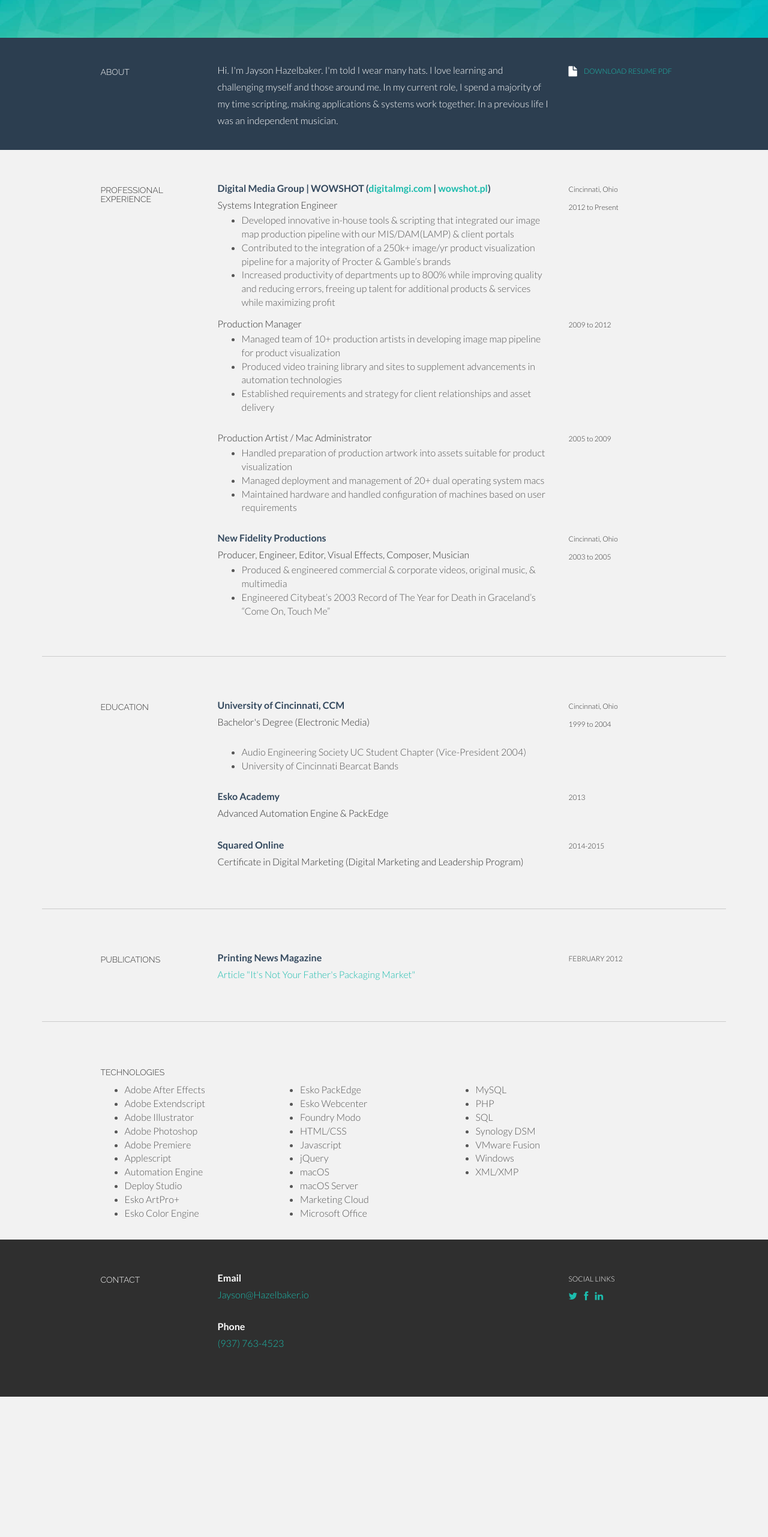
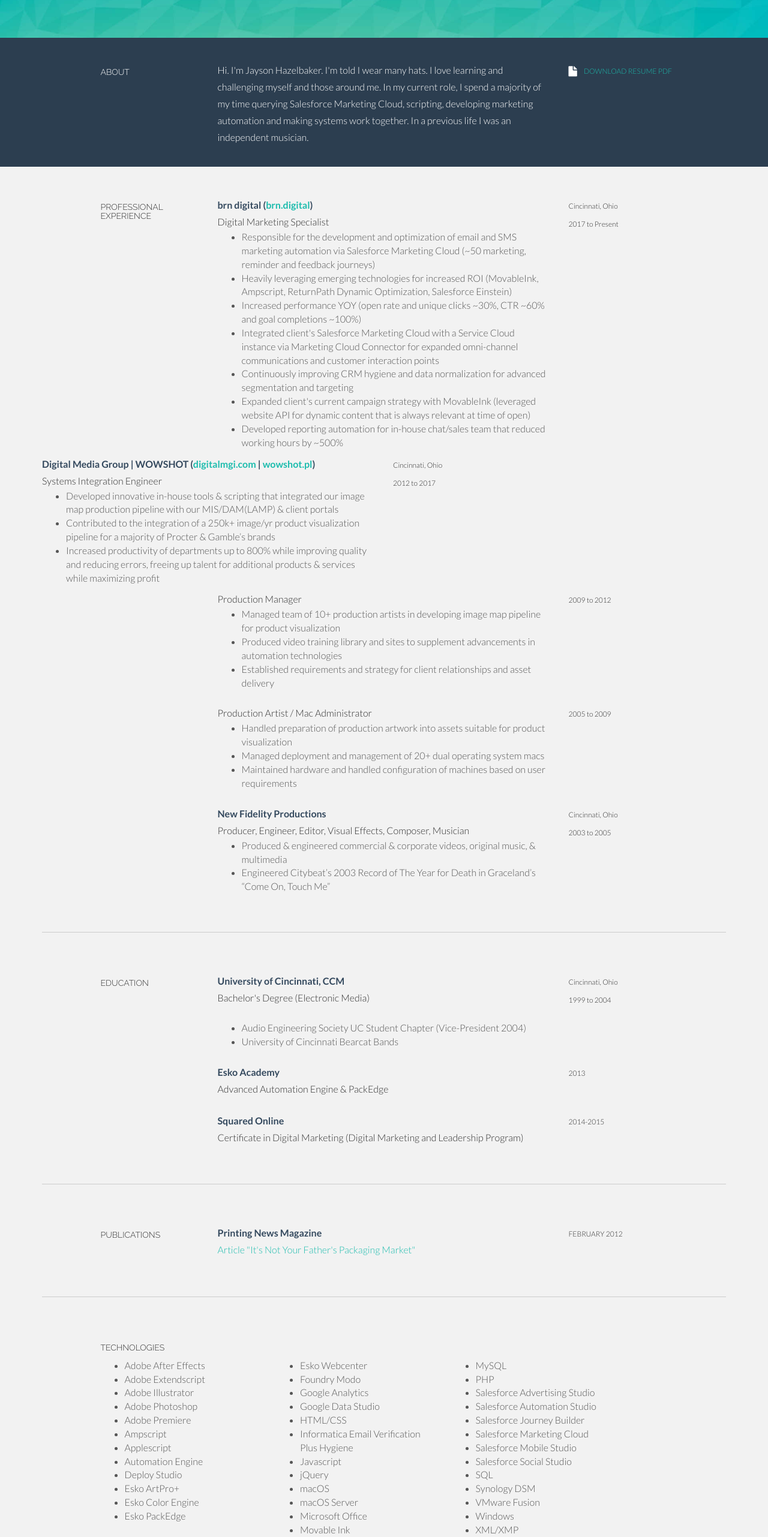
Before and after one commit to JaysonHazelbaker/JaysonHazelbaker.github.io, a plain HTML site: page index.html in a window 1280 px wide. Shown: the part 237-2800 px from the top of the page at 60% size. Before the commit the page ends 2566 px from the top, so only its background shows below. Drawn offline with Linux system fonts and the light colour scheme.

Commit message:
Update index.html
More resume updates

```diff
--- a/index.html
+++ b/index.html
@@ -65,7 +65,7 @@
 				</div>
 				<div class="col-lg-6">
 					<!-- EDIT: about -->
-					<p>Hi. I'm Jayson Hazelbaker. I'm told I wear many hats. I love learning and challenging myself and those around me. In my current role, I spend a majority of my time scripting, making applications & systems work together. In a previous life I was an independent musician.</p>
+					<p>Hi. I'm Jayson Hazelbaker. I'm told I wear many hats. I love learning and challenging myself and those around me. In my current role, I spend a majority of my time querying Salesforce Marketing Cloud, scripting, developing marketing automation and making systems work together. In a previous life I was an independent musician.</p>
 				</div>
 				<div class="col-lg-3">
 					<!-- EDIT: download link -->
@@ -87,6 +87,25 @@
 				</div>
 				<!-- EDIT: work line 1 -->
 				<div class="col-lg-6">
+					<p class="tight"><t>brn digital (<a href="https://brn.digital" target="_blank">brn.digital</a>)</t><br/>
+						Digital Marketing Specialist<br/>
+						<ul>
+							<li>Responsible for the development and optimization of email and SMS marketing automation via Salesforce Marketing Cloud (~50 marketing, reminder and feedback journeys)</li>
+						  	<li>Heavily leveraging emerging technologies for increased ROI (MovableInk, Ampscript, ReturnPath Dynamic Optimization, Salesforce Einstein)</li>
+						  	<li>Increased performance YOY (open rate and unique clicks ~30%, CTR ~60% and goal completions ~100%)</li>
+						  	<li>Integrated client's Salesforce Marketing Cloud with a Service Cloud instance via Marketing Cloud Connector for expanded omni-channel communications and customer interaction points</li>
+						  	<li>Continuously improving CRM hygiene and data normalization for advanced segmentation and targeting</li>
+						  	<li>Expanded client's current campaign strategy with MovableInk (leveraged website API for dynamic content that is always relevant at time of open) </li>
+						  	<li>Developed reporting automation for in-house chat/sales team that reduced working hours by ~500%
+						</ul>
+					<!-- <more>Here's where you put a description of the position you held. Responsibilities, accomplishments - the same as you would do on a standard paper resume, but this will be online and look cooler.</more></p> -->
+				</div>
+				<div class="col-lg-3">
+					<p><sm>Cincinnati, Ohio<br/>
+					2017 to Present</sm></p>
+				</div>
+				<!-- EDIT: work line 2 -->
+				<div class="col-lg-6">
 					<p class="tight"><t>Digital Media Group | WOWSHOT (<a href="http://digitalmgi.com" target="_blank">digitalmgi.com</a> | <a href="http://wowshot.pl" target="_blank">wowshot.pl</a>)</t><br/>
 						Systems Integration Engineer<br/>
 						<ul>
@@ -98,10 +117,10 @@
 				</div>
 				<div class="col-lg-3">
 					<p><sm>Cincinnati, Ohio<br/>
-					2012 to Present</sm></p>
+					2012 to 2017</sm></p>
 				</div>
 
-				<!-- EDIT: work line 2-->
+				<!-- EDIT: work line 3-->
 				<div class="col-lg-6 col-lg-offset-3">
 					<p class="tight">Production Manager<br/>
 						<ul>
@@ -115,7 +134,7 @@
 				<div class="col-lg-3">
 					<p><sm>2009 to 2012 <br/></sm></p>
 				</div>
-				<!-- EDIT: work line 3-->
+				<!-- EDIT: work line 4-->
 				<div class="col-lg-6 col-lg-offset-3">
 					<p class="tight">Production Artist / Mac Administrator<br/>
 						<ul>
@@ -129,7 +148,7 @@
 				<div class="col-lg-3">
 					<p><sm>2005 to 2009<br/></sm></p>
 				</div>
-				<!-- EDIT: work line 4-->
+				<!-- EDIT: work line 5-->
 				<div class="col-lg-6 col-lg-offset-3">
 					<p class="tight"><t>New Fidelity Productions</t><br/>Producer, Engineer, Editor, Visual Effects, Composer, Musician<br/>
 						<ul>
@@ -235,31 +254,41 @@
 						  <li>Adobe Illustrator</li>
 						  <li>Adobe Photoshop</li>
 						  <li>Adobe Premiere</li>
+						  <li>Ampscript</li>
 						  <li>Applescript</li>
 						  <li>Automation Engine</li>
 						  <li>Deploy Studio</li>
 						  <li>Esko ArtPro+</li>
 						  <li>Esko Color Engine</li>
+						  <li>Esko PackEdge</li>
 						</ul>
 				</div>
 				<div class="col-lg-3">
 						<ul>
-						  <li>Esko PackEdge</li>
 						  <li>Esko Webcenter</li>
 						  <li>Foundry Modo</li>
+						  <li>Google Analytics</li>
+						  <li>Google Data Studio</li>
 						  <li>HTML/CSS</li>
+						  <li>Informatica Email Verification Plus Hygiene</li>
 						  <li>Javascript</li>
 						  <li>jQuery</li>
 						  <li>macOS</li>
 						  <li>macOS Server</li>
-						  <li>Marketing Cloud</li>
 						  <li>Microsoft Office</li>
+						  <li>Movable Ink</li>
 						</ul>
 				</div>
 				<div class="col-lg-3">
 						<ul>
 							<li>MySQL</li>
 							<li>PHP</li>
+							<li>Salesforce Advertising Studio</li>
+							<li>Salesforce Automation Studio</li>
+							<li>Salesforce Journey Builder</li>
+							<li>Salesforce Marketing Cloud</li>
+							<li>Salesforce Mobile Studio</li>
+							<li>Salesforce Social Studio</li>
 						  <li>SQL</li>
 						  <li>Synology DSM</li>
 						  <li>VMware Fusion</li>
```
